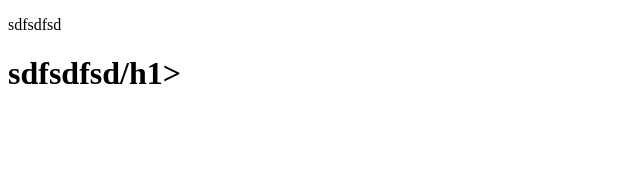
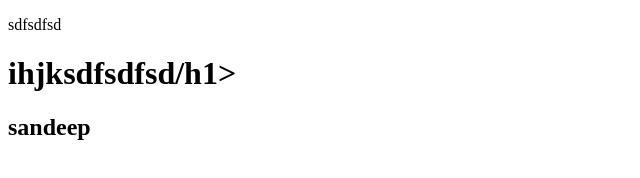
Before and after one commit to SandeepBedwal/First-Project, a plain HTML site: page index.html in a window 1280 px wide. Shown: the whole page, without its empty margins (0-640 px from the left). Drawn offline with Linux system fonts and the light colour scheme.

Commit message:
New changed in 1st file

```diff
--- a/index.html
+++ b/index.html
@@ -7,6 +7,9 @@
 </head>
 <body>
   <p>sdfsdfsd</p>
-  <h1>sdfsdfsd/h1>
+  <h1>ihjksdfsdfsd/h1>
+    <h2>sandeep
+
+    </h2>
 </body>
 </html>
```
